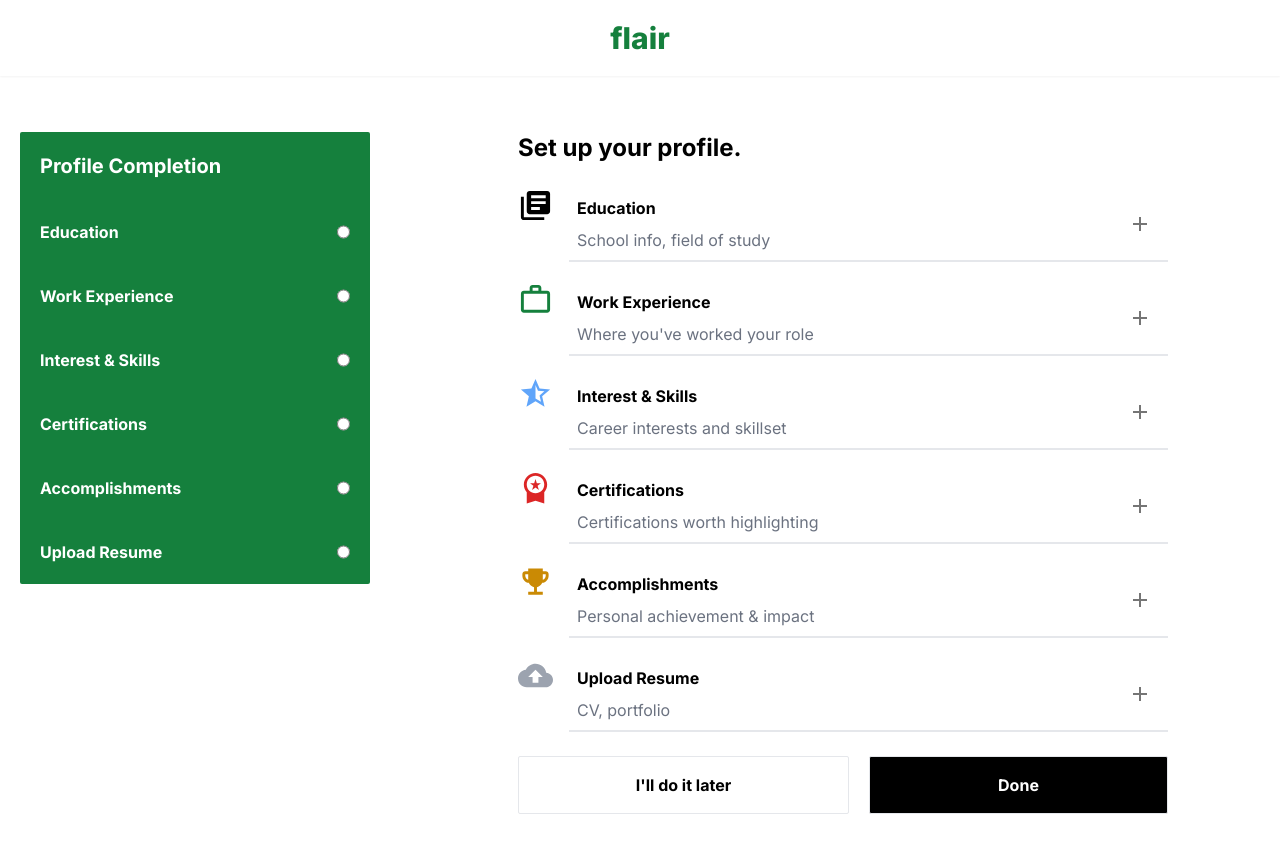
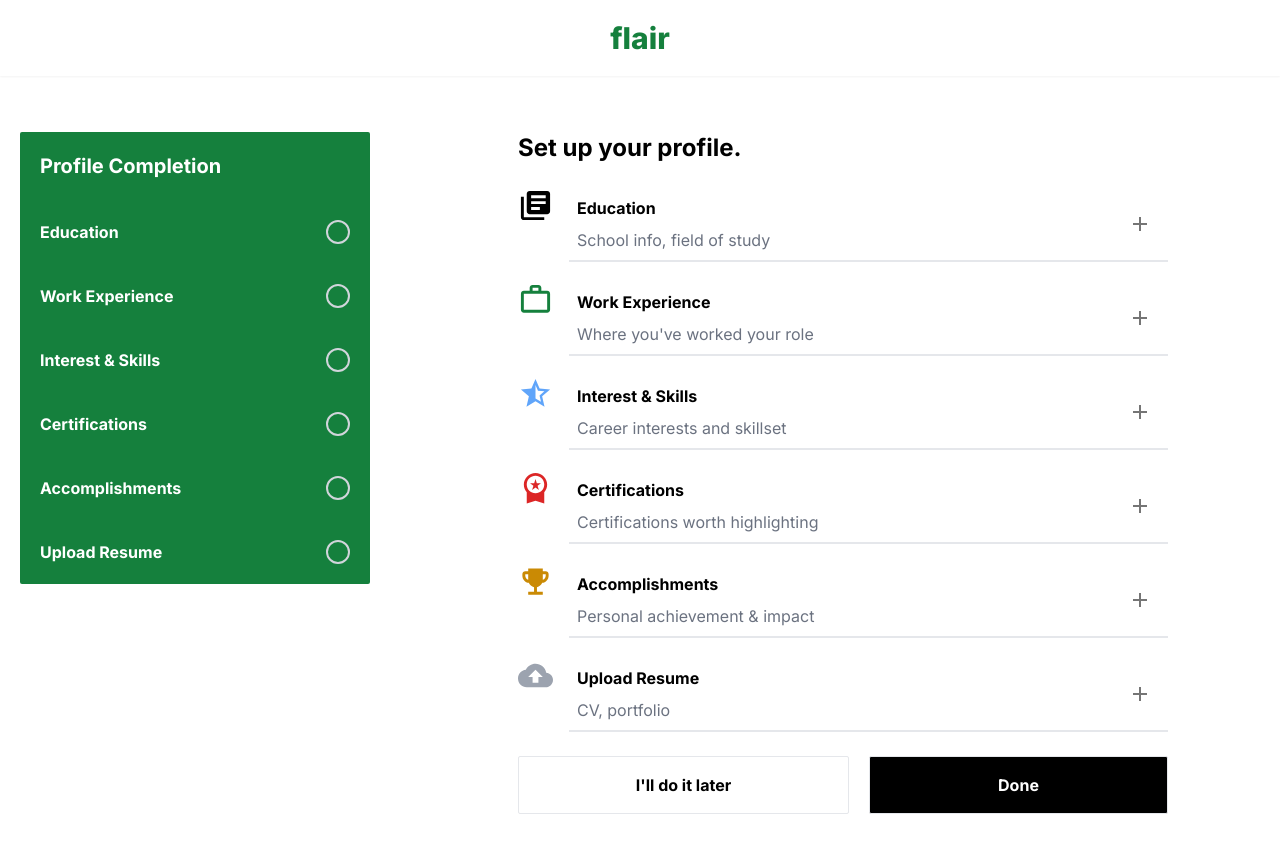
Before and after one commit to jaeymax/react-app, a React (Create React App) app: page /setup-profile in a window 1280 px wide. Shown: the top 852 px of the page. Built offline with nearby package versions, Linux system fonts and the light colour scheme.

Commit message:
updated SetupProfileItem, profilecompletion item

```diff
--- a/src/components/ProfileCompletion.tsx
+++ b/src/components/ProfileCompletion.tsx
@@ -3,12 +3,13 @@
 
 interface ProfileCompletionProps{
     hide:boolean;
+    fullWidth?:boolean;
 }
 
-const ProfileCompletion:React.FC<ProfileCompletionProps> = ({hide}) => {
+const ProfileCompletion:React.FC<ProfileCompletionProps> = ({hide, fullWidth}) => {
 
   return (
-    <div className="profile-completion w-[350px] bg-green-700 h-fit rounded-sm " >
+    <div className={`profile-completion w-[350px] bg-green-700 h-fit rounded-sm ${fullWidth?'w-full':''}`} >
       <div className="profile-completion-header p-5 text-white text-xl" >
          <h2 className='font-bold' >Profile Completion</h2>
       </div>
--- a/src/components/ProfileCompletionItem.tsx
+++ b/src/components/ProfileCompletionItem.tsx
@@ -8,7 +8,7 @@
   return (
     <div className="flex justify-between text-white font-bold p-5" >
       {name}
-      <input type="radio" name="education" id="education" className="rounded-e-full" />
+      <input type="checkbox" name="education" id="education" className="custom-checkbox" />
     </div>
   )
 }
--- a/src/components/SetupProfileItem.tsx
+++ b/src/components/SetupProfileItem.tsx
@@ -16,10 +16,10 @@
   }
 
   return (
-    <div className='setup-profile-item flex flex-row gap-4 '>
+    <div className='setup-profile-item flex flex-row gap-4 min-w-0'>
       {icon}
       <div className="flex flex-row flex-1 justify-between items-center border-b-2 p-2 ">
-         <div className=' flex-1 flex flex-col gap-2 '  >
+         <div className='flex-1 flex flex-col gap-2'  >
             <h3 className='font-bold' >{name}</h3>
             <p className='text-gray-500' >{info}</p>
          </div>
--- a/src/index.css
+++ b/src/index.css
@@ -6,3 +6,32 @@
   margin: 0;
   box-sizing: border-box;
 }
+
+input[type="checkbox"].custom-checkbox {
+  appearance: none;
+  width: 1.5rem;
+  height: 1.5rem;
+  border: 2px solid #d1d5db; /* gray-300 */
+  border-radius: 50%; /* Make it round */
+  outline: none;
+  cursor: pointer;
+  transition: background-color 0.2s, border-color 0.2s;
+}
+
+input[type="checkbox"].custom-checkbox:checked {
+  background-color: #3b82f6; /* blue-500 */
+  border-color: #3b82f6; /* blue-500 */
+}
+
+input[type="checkbox"].custom-checkbox:checked::after {
+  content: '';
+  display: block;
+  width: 0.75rem;
+  height: 0.75rem;
+  background-color: white;
+  border-radius: 50%;
+  margin: auto;
+  position: relative;
+  top: 50%;
+  transform: translateY(-50%);
+}
--- a/src/pages/SetupProfile.tsx
+++ b/src/pages/SetupProfile.tsx
@@ -93,7 +93,7 @@
 
           <div className="flex flex-col gap-6 w-full setup-profile mx-auto  max-w-[650px] min-w-[350px]" >
             <h2 className="font-bold text-2xl" >Set up your profile.</h2>
-            {isSmallScreen && <ProfileCompletion hide = {true}/>}
+            {isSmallScreen && <ProfileCompletion fullWidth = {true} hide = {true}/>}
             <div className="profile-items flex flex-col gap-5">
                <SetupProfileItem openModal={openEducationModal} icon = {<LibraryBooksIcon fontSize="large" />}  name="Education" info = "School info, field of study"/>
                <SetupProfileItem openModal={openWorkExperienceModal} icon = {<WorkOutline fontSize="large" className="text-green-700" />} name="Work Experience" info="Where you've worked your role" />
```
